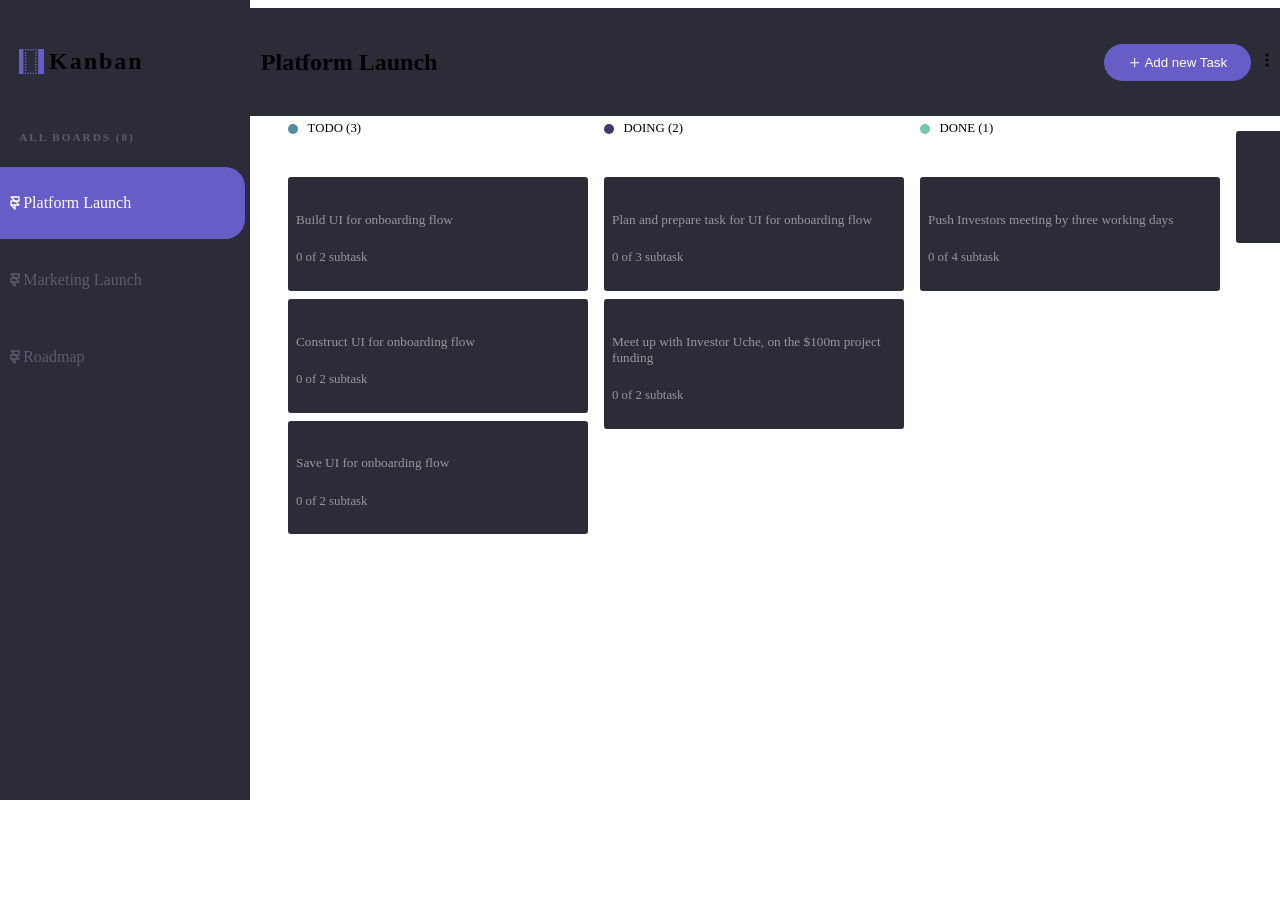
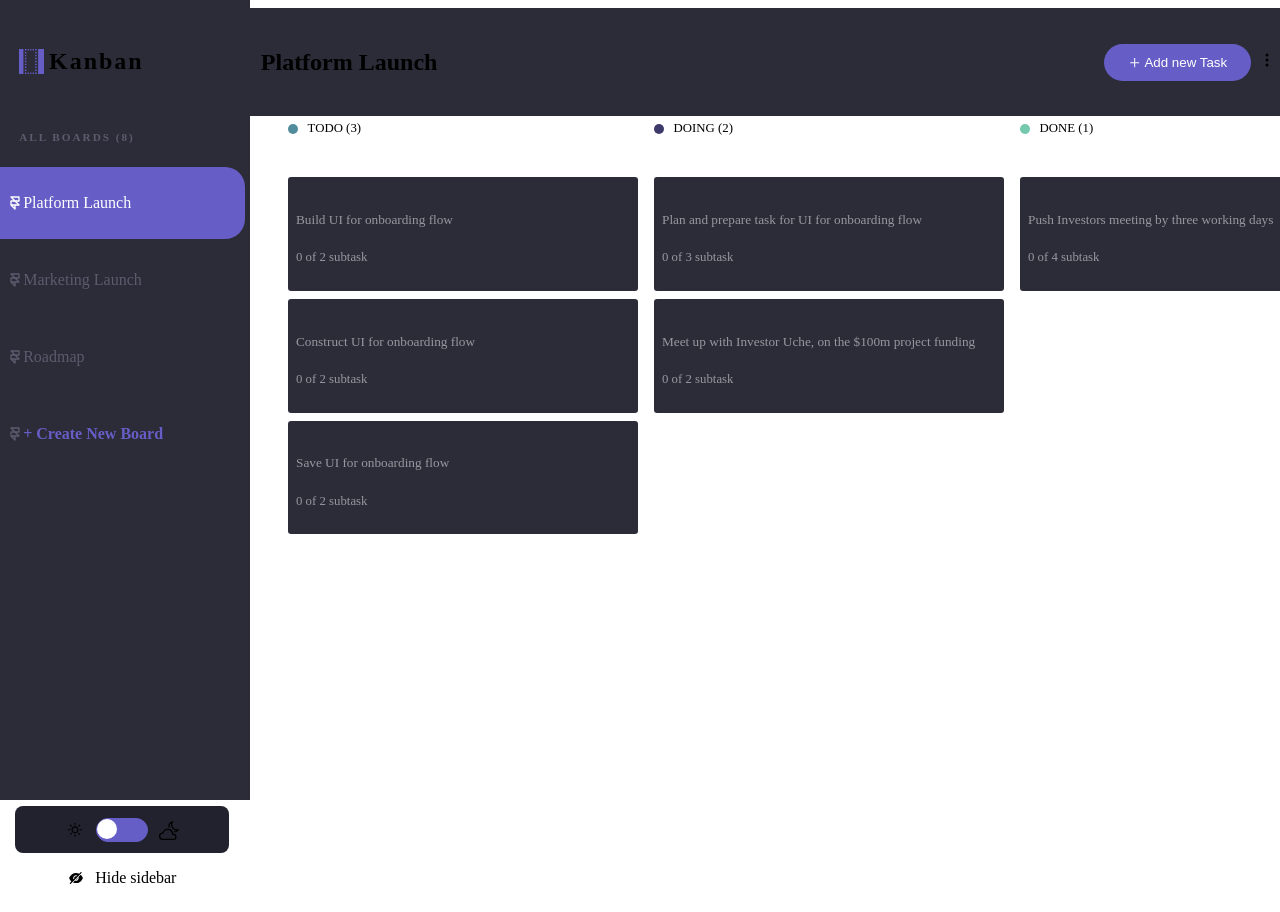
Before and after one commit to obodobright/PMA-Kanban, a Next.js app: page /Platform in a window 1280 px wide. Shown: the top 912 px of the page. Built offline with nearby package versions, Linux system fonts and the light colour scheme.

Commit message:
added more features

```diff
--- a/component/Navbar/index.tsx
+++ b/component/Navbar/index.tsx
@@ -1,10 +1,14 @@
-import React, { useState } from "react"
+import React, { useContext, useState } from "react"
 import styles from "./nav.module.css"
 import { AiOutlinePlus } from "react-icons/ai"
 import { BsThreeDotsVertical } from "react-icons/bs"
 import NewTask from "../NewTask"
+import { BoardContext } from "@/app/context"
+import { TfiLayoutSidebar2 } from "react-icons/tfi"
+import { types } from "@/app/context/contextType"
 
 const NavBar: React.FC = () => {
+    const { nav, dispatch } = useContext(BoardContext);
     const [openModal, setOpenModal] = useState<boolean>(false);
 
     const modalObj = {
@@ -16,13 +20,22 @@ const NavBar: React.FC = () => {
         }
     };
 
+    const showSideNav = () => {
+        dispatch({
+            type: types.toggleNav
+        })
+    }
+
     return (
         <>
             <NewTask open={openModal} onClose={modalObj.handleCloseModal} />
             <section style={{ position: "fixed", width: "100%" }}>
-                <main className={styles["nav-container"]}>
+                <main className={styles["nav-container"]} style={{ marginLeft: nav ? "15rem" : "0rem" }}>
                     <section className={styles["nav-items"]}>
-                        <h2>Platform Launch</h2>
+                        <div className={styles["top-nav-items"]}>
+                            {!nav ? <TfiLayoutSidebar2 cursor={"pointer"} onClick={showSideNav} fontSize={25} color="#665EC6" /> : null}
+                            <h2>Platform Launch</h2>
+                        </div>
                         <div className={styles["right-bar"]}>
                             <button className={styles.btn} onClick={modalObj.handleOpenModal}>
                                 <AiOutlinePlus />
--- a/component/Navbar/nav.module.css
+++ b/component/Navbar/nav.module.css
@@ -3,15 +3,28 @@
     padding: 1.3rem 0.8rem;
     background-color: #2c2c38;
     overflow: hidden;
-    margin-left: 15rem;
+    /* margin-left: 15rem; */
     position: relative;
     top: 0;
+    transition: all 350ms;
+}
+
+@media (max-width: 768px) {
+    .nav-container {
+        margin-left: 0rem !important;
+    }
 }
 
 .nav-items {
     display: flex;
     align-items: center;
     justify-content: space-between;
+}
+
+.nav-items .top-nav-items {
+    display: flex;
+    align-items: center;
+    gap: 0.7rem;
 }
 
 .nav-items .btn {
--- a/component/NewTask/NewBoardModal.tsx
+++ b/component/NewTask/NewBoardModal.tsx
@@ -5,6 +5,7 @@ import React, { useContext, useState } from "react";
 import { colors } from "../../helpers/color";
 import { colorProp, boardProps } from "../../helpers/types";
 import { BoardContext } from "@/app/context";
+import { types } from "@/app/context/contextType";
 
 
 const NewBoardModal: React.FC<modalProps> = ({ open, onClose }) => {
@@ -28,7 +29,7 @@ const NewBoardModal: React.FC<modalProps> = ({ open, onClose }) => {
 
         const allData = [...board, items];
         dispatch({
-            type: "ADD_COLUMN",
+            type: types.addColumn,
             payload: allData
         })
         setTitle("");
--- a/component/NewTask/index.tsx
+++ b/component/NewTask/index.tsx
@@ -6,6 +6,7 @@ import React, { useState } from "react";
 import { produce } from "immer";
 import { useContext } from "react"
 import { BoardContext } from "@/app/context"
+import { types } from "@/app/context/contextType";
 
 
 const NewTask: React.FC<modalProps> = ({ open, onClose }) => {
@@ -48,9 +49,14 @@ const NewTask: React.FC<modalProps> = ({ open, onClose }) => {
         const prevData = [...filterPrevious, checkForStatus(status, items)]
 
         dispatch({
-            type: "ADD_NEW_BOARD",
+            type: types.addBoard,
             payload: prevData,
         })
+        setTitle("");
+        setDescrips("");
+        setTask([{ description: "" }]);
+        setStatus("")
+        onClose();
     }
 
     const removeOneTaskInput = (index: number) => {
--- a/component/Sidebar/index.tsx
+++ b/component/Sidebar/index.tsx
@@ -1,9 +1,29 @@
 import styles from "./styles.module.css"
 import { TfiLayoutSidebar2 } from "react-icons/tfi"
 import { TbBrandFramer } from "react-icons/tb"
+import { WiDaySunny } from "react-icons/wi"
+import { BsCloudMoon } from "react-icons/bs"
+import { useState } from "react"
+import { AiFillEyeInvisible } from "react-icons/ai"
+import { useContext } from "react"
+import { BoardContext } from "@/app/context"
+import { types } from "@/app/context/contextType"
 const Sidebar = () => {
+    const { nav, dispatch } = useContext(BoardContext)
+    const [toggle, setToggle] = useState(false);
+
+    const handleThemeToggle = () => {
+        setToggle(!toggle)
+    }
+
+    const sidebarToggle = () => {
+        dispatch({
+            type: types.toggleNav
+        })
+    }
     return (
-        <main className={styles.sidebar}>
+        <>
+            {nav ? <main className={styles.sidebar}>
                 <section className={styles["sidebar-wrapper"]}>
                     <div className={styles["logo-container"]}>
                         <TfiLayoutSidebar2 fontSize={25} color="#665EC6" />
@@ -30,10 +50,33 @@ const Sidebar = () => {
                                 <p>Roadmap</p>
 
                             </li>
+                            <li className={styles["li-create"]}>
+
+                                <TbBrandFramer />
+                                <p> + Create New Board</p>
+
+                            </li>
+                            <section className={styles["other-section"]}>
+                                <div className={styles.theme}>
+                                    <WiDaySunny cursor={"pointer"} fontSize={20} />
+                                    <div role="button" onClick={handleThemeToggle} className={styles["theme-toggle"]}>
+                                        <div className={styles["inner-btn"]} style={toggle ? { right: 0 } : { left: 0 }}></div>
+                                    </div>
+                                    <BsCloudMoon cursor={"pointer"} fontSize={20} />
+                                </div>
+                                <div className={styles["bar-dislay"]} role="button" onClick={sidebarToggle}>
+                                    <AiFillEyeInvisible />
+                                    <span>Hide sidebar</span>
+                                </div>
+                            </section>
+
                         </ul>
                     </div>
+
                 </section>
-        </main>
+            </main> : null}
+
+        </>
     )
 }
 export default Sidebar;
--- a/component/Sidebar/styles.module.css
+++ b/component/Sidebar/styles.module.css
@@ -7,6 +7,7 @@
     position: fixed;
     top: 0;
     left: 0;
+    transition: all 350ms;
 }
 
 .sidebar-wrapper {
@@ -65,3 +66,63 @@
     border-bottom-right-radius: 20px;
     border-top-right-radius: 20px;
 }
+
+.nav-container ul li.li-create p {
+    color: #665ec6;
+    font-weight: 600;
+}
+
+.nav-container .other-section {
+    padding: 1rem;
+    margin-top: 40vh;
+    display: flex;
+    justify-content: center;
+    flex-direction: column;
+}
+
+.other-section .theme {
+    background-color: #21222d;
+    border-radius: 0.5rem;
+    padding: 0.7rem 1rem;
+    display: flex;
+    justify-content: center;
+    align-items: center;
+    gap: 0.7rem;
+}
+
+.other-section .theme-toggle {
+    border: 1px solid #665ec7;
+    width: 50px;
+    height: 22px;
+    border-radius: 1rem;
+    background-color: #665ec7;
+    position: relative;
+    cursor: pointer;
+}
+
+.theme-toggle .inner-btn {
+    width: 20px;
+    height: 20px;
+    border-radius: 50%;
+    background-color: #fff;
+    position: absolute;
+    transition: 0.4s;
+    /* transform: translateX(26px); */
+    transition: all 350ms;
+    /* right: 0; */
+}
+
+.other-section .bar-dislay {
+    display: flex;
+    justify-content: center;
+    align-items: center;
+    cursor: pointer;
+    margin-top: 1rem;
+    gap: 0.7rem;
+}
+
+@media (max-width: 768px) {
+    .sidebar {
+        display: none;
+    }
+}
--- a/pages/Platform/NewBoard.tsx
+++ b/pages/Platform/NewBoard.tsx
@@ -16,7 +16,7 @@ const NewBoard: React.FC = () => {
 
     return (
         <>
-            <  NewBoardModal open={openModal} onClose={obj.handleCloseModal} />
+            <NewBoardModal open={openModal} onClose={obj.handleCloseModal} />
             <section className={styles["newB-container"]}>
                 <p>{null}</p>
                 <div role="button" onClick={obj.handleOpenModal} className={styles["content-flex"]}>
--- a/pages/Platform/index.tsx
+++ b/pages/Platform/index.tsx
@@ -11,11 +11,11 @@ import { useContext } from "react"
 import { BoardContext } from "@/app/context"
 
 const PlatformLaunch: React.FC = () => {
-    const { board } = useContext(BoardContext);
+    const { board, nav } = useContext(BoardContext);
     return (
         <Layout>
             <DndProvider backend={HTML5Backend}>
-                <main className={styles["p-container"]}>
+                <main className={styles["p-container"]} style={{ marginLeft: nav ? "16rem" : "0rem" }} >
                     <section className={styles["board-flex"]}>
                         {board.map((board) => (
                             <BoardContainer key={board.id} data={board} />
--- a/pages/Platform/style.module.css
+++ b/pages/Platform/style.module.css
@@ -3,19 +3,23 @@
     width: 100%;
     min-height: 100vh;
     width: 100%;
-    margin-left: 16rem;
+    /* margin-left: 16rem; */
     padding: 1rem;
     overflow: auto !important;
+    transition: all 350ms;
 }
 
 .board-flex {
-    display: grid;
+    /* display: flex; */
+    display: flex;
     grid-template-columns: repeat(4, 1fr);
     /* align-items: center; */
 }
 
 .board-wrapper {
     padding: 1rem 0.5rem;
+    /* max-width: 250px; */
+    width: 350px;
 }
 
 .board-top-flex {
@@ -69,6 +73,7 @@
 
 .newB-container .content-flex {
     padding: 1rem 0.5rem;
+    width: 300px;
     display: flex;
     justify-content: center;
     align-items: center;
@@ -152,3 +157,9 @@
     text-transform: capitalize;
     margin: 0.7rem auto;
 }
+
+@media (max-width: 768px) {
+    .p-container {
+        margin-left: 0rem !important;
+    }
+}
--- /dev/null
+++ b/src/app/context/contextType.ts
@@ -0,0 +1,13 @@
+export enum types {
+  addBoard = "ADD_NEW_BOARD",
+  addColumn = "ADD_COLUMN",
+  toggleNav = "TOGGLE_NAV",
+}
+
+// interface onlineShop<T>{
+//     payment:T
+// }
+
+// const getAll = (payment:onlineShop<string>) =>{
+//     return payment.payment;
+// }
--- a/src/app/context/index.tsx
+++ b/src/app/context/index.tsx
@@ -2,21 +2,21 @@
 
 import { createContext, useReducer } from "react"
 import { boardData } from "../../../helpers/boardData";
-
+import { types } from "./contextType";
 export const BoardContext = createContext({
     board: boardData,
-
+    nav: true
 });
 
 
 const reducerFunction = (state: any, action: any) => {
     switch (action.type) {
-        case "ADD_NEW_BOARD":
+        case types.addBoard:
             return { ...state, board: action.payload };
-        case "ADD_COLUMN":
+        case types.addColumn:
             return { ...state, board: action.payload }
-        case "DELETE_BOARD":
-            return { ...state, board: action.payload };
+        case types.toggleNav:
+            return { ...state, nav: !state.nav };
         default:
             return { ...state }
     }
@@ -27,7 +27,7 @@ interface provProps {
 }
 
 const BoardProvider: React.FC<provProps> = ({ children }) => {
-    const [state, dispatch] = useReducer(reducerFunction, { board: boardData });
+    const [state, dispatch] = useReducer(reducerFunction, { board: boardData, nav: true });
     return <BoardContext.Provider value={{ ...state, dispatch }}>{children}</BoardContext.Provider>
 }
 export default BoardProvider;
```
Lines whose indentation alone changed are shown as unchanged.
